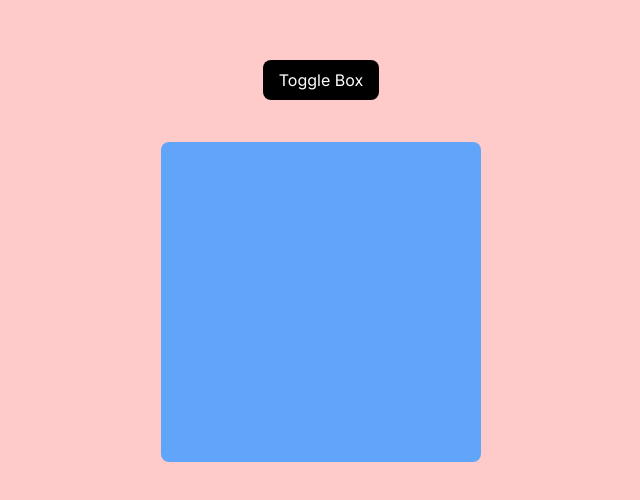
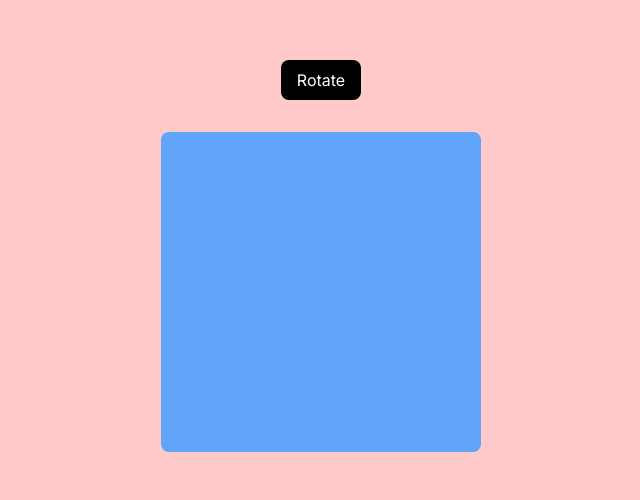
Before and after one commit to nishanbudhathoki2266/framer-rnd, a Next.js app in the folder next-framer/: page /framer-playground in a window 1280 px wide. Shown: the part 144-644 px from the top of the page, without its empty margins (319-959 px from the left). Built offline with nearby package versions, Linux system fonts and the light colour scheme.

Commit message:
Learned to use useAnimationControls hook to perform animation on a div when a button is clicked.

```diff
--- a/next-framer/src/app/framer-playground/page.jsx
+++ b/next-framer/src/app/framer-playground/page.jsx
@@ -1,9 +1,11 @@
 "use client";
 
 import React, { useState } from "react";
-import { motion, AnimatePresence } from "framer-motion";
+import { motion, AnimatePresence, useAnimationControls } from "framer-motion";
 
 const FramerPlayGround = () => {
+  const rotateControls = useAnimationControls();
+
   const [isVisible, setIsVisible] = useState(true);
 
   // Transform values are applied in a specific order: translate, scale, rotate, skew. However, you can customize this default order using the transormTemplate prop
@@ -11,9 +13,15 @@ const FramerPlayGround = () => {
     return `rotate(${rotate}) translateX(${x})`;
   }
 
+  const handleClickRotate = () => {
+    console.log(rotateControls);
+    rotateControls.start("rotateDiv");
+  };
+
   return (
     <div className="min-h-screen bg-red-200 flex justify-center items-center flex-col gap-8 py-8">
-      <motion.button
+      {/* Basic of motion and AnimatePresence */}
+      {/* <motion.button
         className="bg-black text-white px-4 py-2 rounded-lg"
         onClick={() => setIsVisible(!isVisible)}
         layout
@@ -34,7 +42,33 @@ const FramerPlayGround = () => {
             }}
           />
         )}
-      </AnimatePresence>
+      </AnimatePresence> */}
+
+      {/* useAnimationControls */}
+      <motion.button
+        className="bg-black text-white px-4 py-2 rounded-lg"
+        onClick={handleClickRotate}
+      >
+        Rotate
+      </motion.button>
+
+      <motion.div
+        className="bg-blue-400 mx-auto w-80 aspect-square rounded-lg"
+        variants={{
+          initial: {
+            rotate: 0,
+          },
+          rotateDiv: {
+            rotate: "360deg",
+          },
+        }}
+        initial="initial"
+        animate={rotateControls}
+        transition={{
+          duration: 0.8,
+          ease: "easeInOut",
+        }}
+      />
     </div>
   );
 };
```
